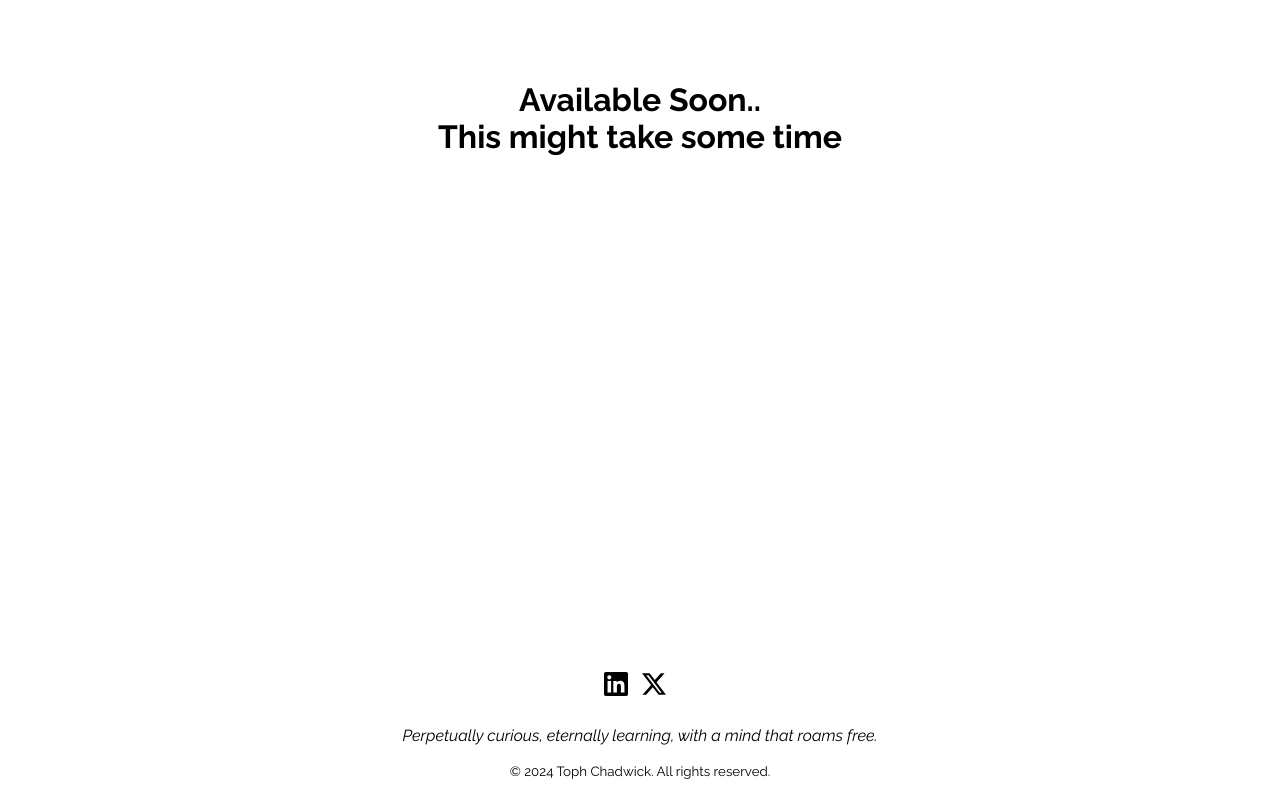
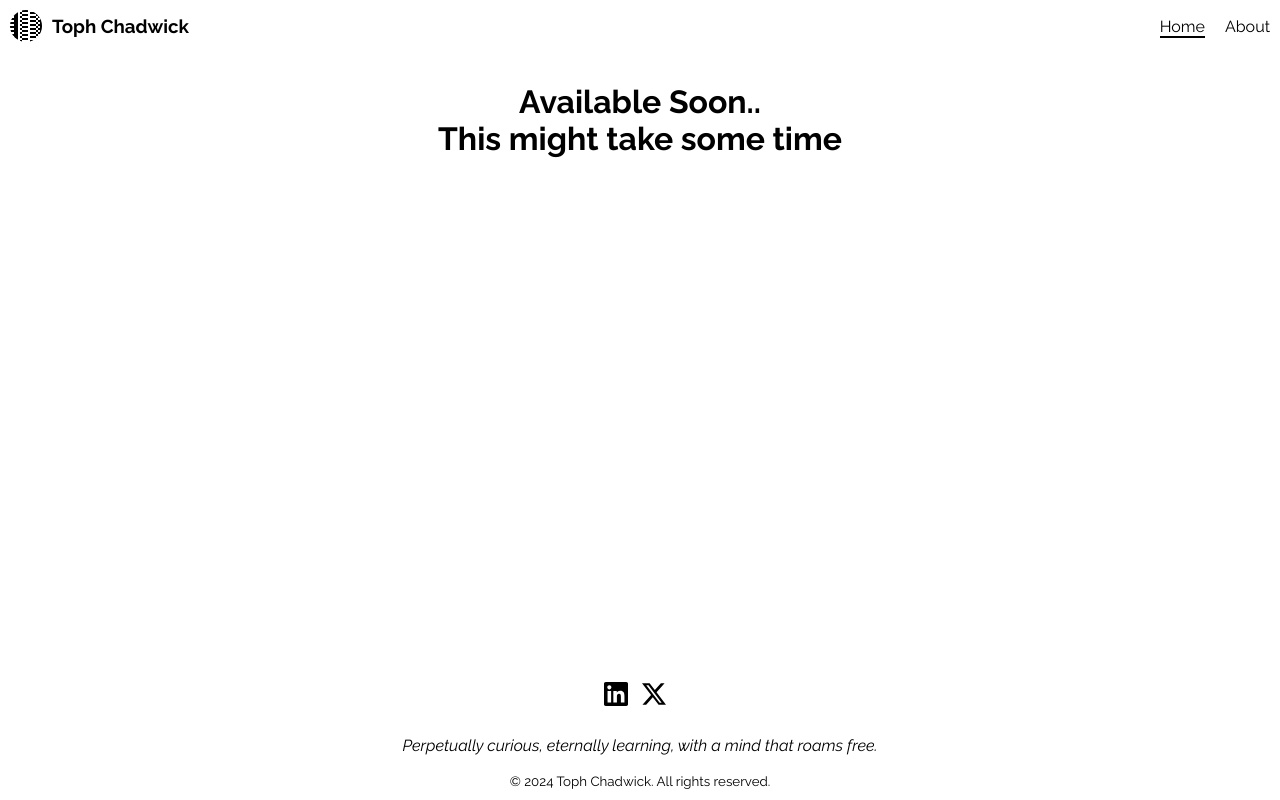
Before and after one commit to toph-chadwick/toph-chadwick_com, a plain HTML site: page index.html in a window 1280 px wide. Drawn offline with Linux system fonts and the light colour scheme.

```diff
--- /dev/null
+++ b/about/about.css
@@ -0,0 +1,11 @@
+main {
+    max-width: 400px;
+    margin: 40px auto;
+    display: flex;
+    flex-direction: column;
+    justify-content: center;
+}
+
+main p {
+    line-height: 1.6;
+}
--- a/css/main.css
+++ b/css/main.css
@@ -23,11 +23,50 @@
     min-height: 100vh;
 }
 
+header, main, footer {
+    padding: 10px;
+    text-align: center;
+}
+
 main {
     flex: 1;
 }
 
-header, main, footer {
-    padding: 20px;
-    text-align: center;
+header {
+    display: flex;
+    justify-content: space-between;
+    align-items: center;
 }
+
+header .profile {
+    display: flex;
+    align-items: center;
+}
+
+header .profile-pic {
+    width: 32px;
+    height: 32px;
+    border-radius: 50%;
+    margin-right: 10px;
+}
+
+header h3 {
+    margin: 0;
+}
+
+header nav ul {
+    list-style: none;
+    margin: 0;
+    padding: 0;
+    display: flex;
+    gap: 20px;
+}
+
+header nav ul li a {
+    text-decoration: none;
+    color: var(--text-color);
+}
+
+header nav ul li.active a {
+    border-bottom: 2px solid var(--text-color);
+}
--- a/index.html
+++ b/index.html
@@ -14,7 +14,18 @@
         <link rel="stylesheet" href="icons/icons.css" />
     </head>
     <body>
-        <header></header>
+        <header>
+            <div class="profile">
+                <img src="favicons/favicon-32x32.png" alt="Profile Picture" class="profile-pic">
+                <h3>Toph Chadwick</h3>
+            </div>
+            <nav>
+                <ul>
+                    <li class="active"><a href="/">Home</a></li>
+                    <li><a href="/about">About</a></li>
+                </ul>
+            </nav>
+        </header>
         <main>
             <h1>Available Soon..<br>This might take some time</h1>
         </main>
```
Also changed, not shown: about/index.html (added, +48 -0 lines).
